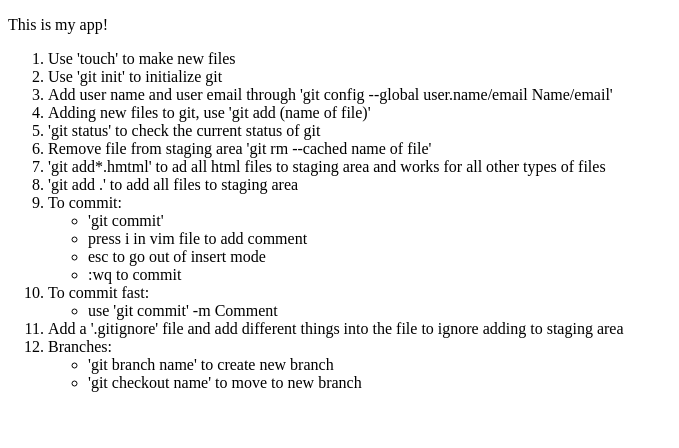
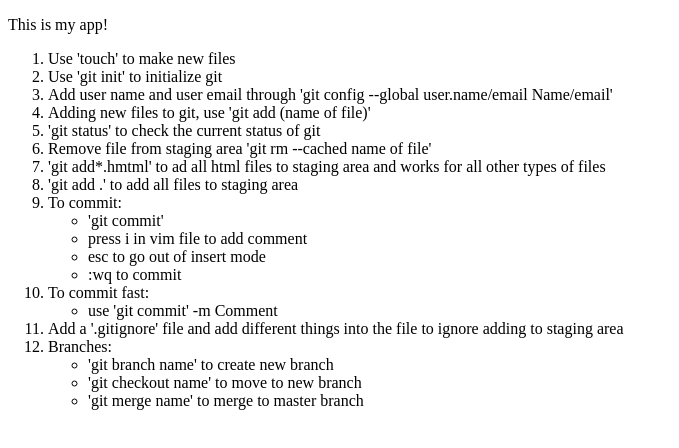
Before and after one commit to Fahmiin/myappsample, a plain HTML site: page index.html in a window 1280 px wide. Shown: the whole page, without its empty margins (0-679 px from the left). Drawn offline with Linux system fonts and the light colour scheme.

Commit message:
Another onnnnnnenenenenene

```diff
--- a/index.html
+++ b/index.html
@@ -33,6 +33,7 @@
 				<ul>
 					<li>'git branch name' to create new branch</li>
 					<li>'git checkout name' to move to new branch</li>
+					<li>'git merge name' to merge to master branch</li>
 				</ul>
 			</li>
 		</ol>
```
